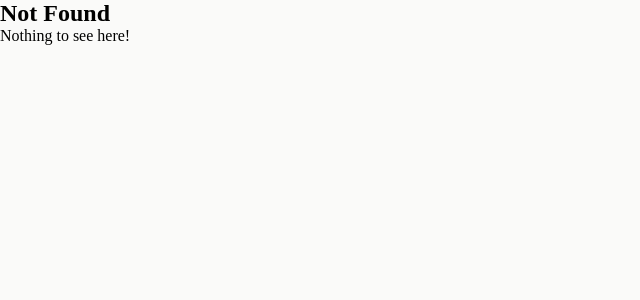
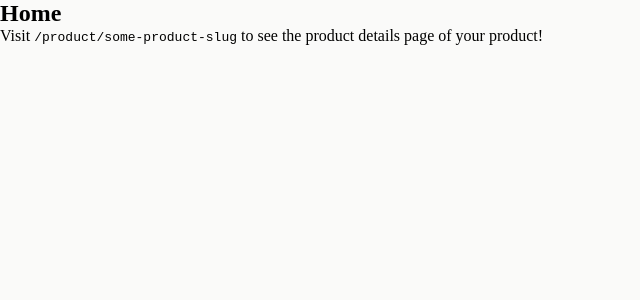
Before and after one commit to IgnacioNMiranda/boost-your-ecommerce-experience-with-commercelayer-and-cloudinary, a Next.js app: page / in a window 1280 px wide. Before the commit this address had no page. Shown: the top 300 px of the page, without its empty margins (0-640 px from the left). Built offline with nearby package versions, Linux system fonts and the light colour scheme.

Commit message:
docs: update README and add small homepage

```diff
--- /dev/null
+++ b/src/app/page.jsx
@@ -0,0 +1,10 @@
+export default function Home() {
+  return (
+    <div>
+      <h2>Home</h2>
+      <p>
+        Visit <code>/product/some-product-slug</code> to see the product details page of your product!
+      </p>
+    </div>
+  )
+}
```
Also changed, not shown: 2 other files (tests, documents, lock files or other folders).
